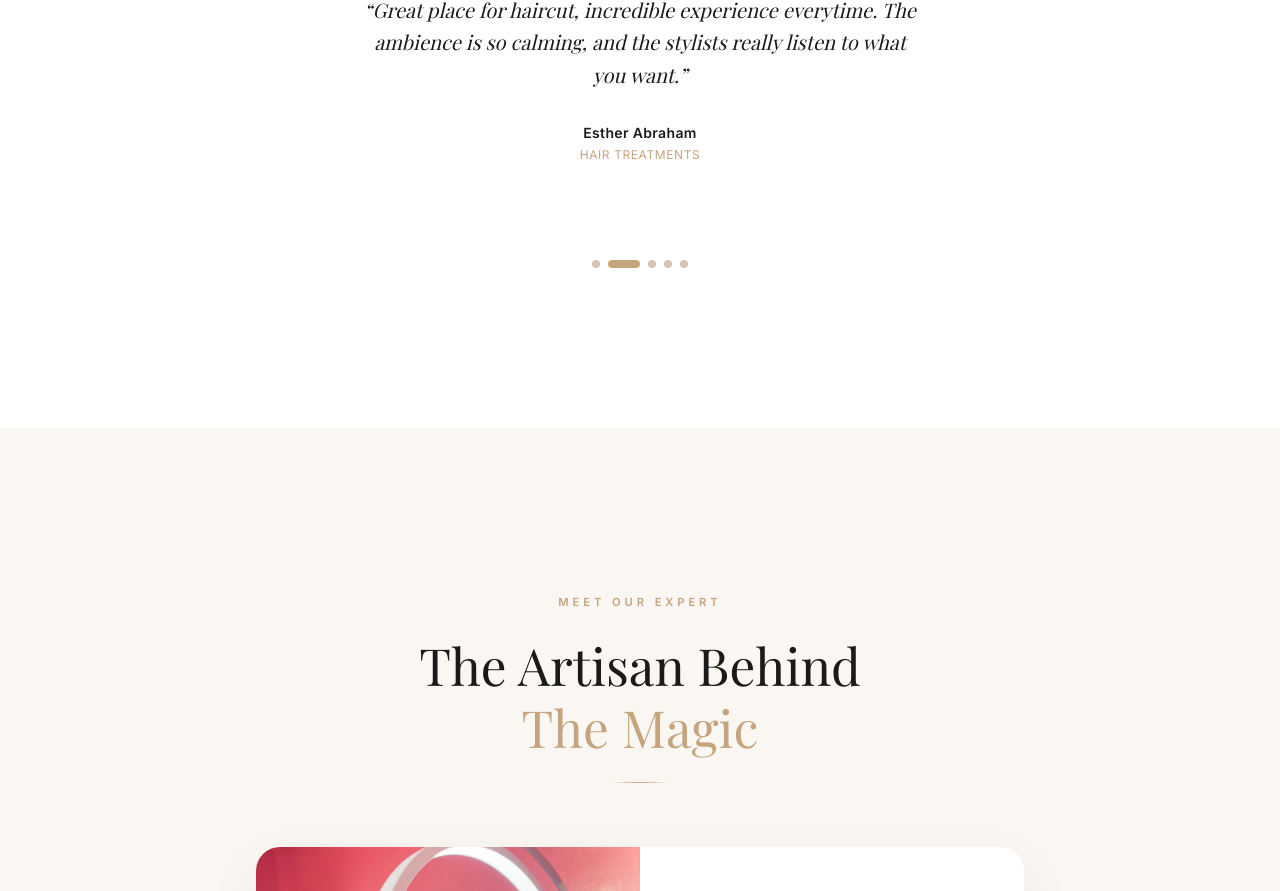
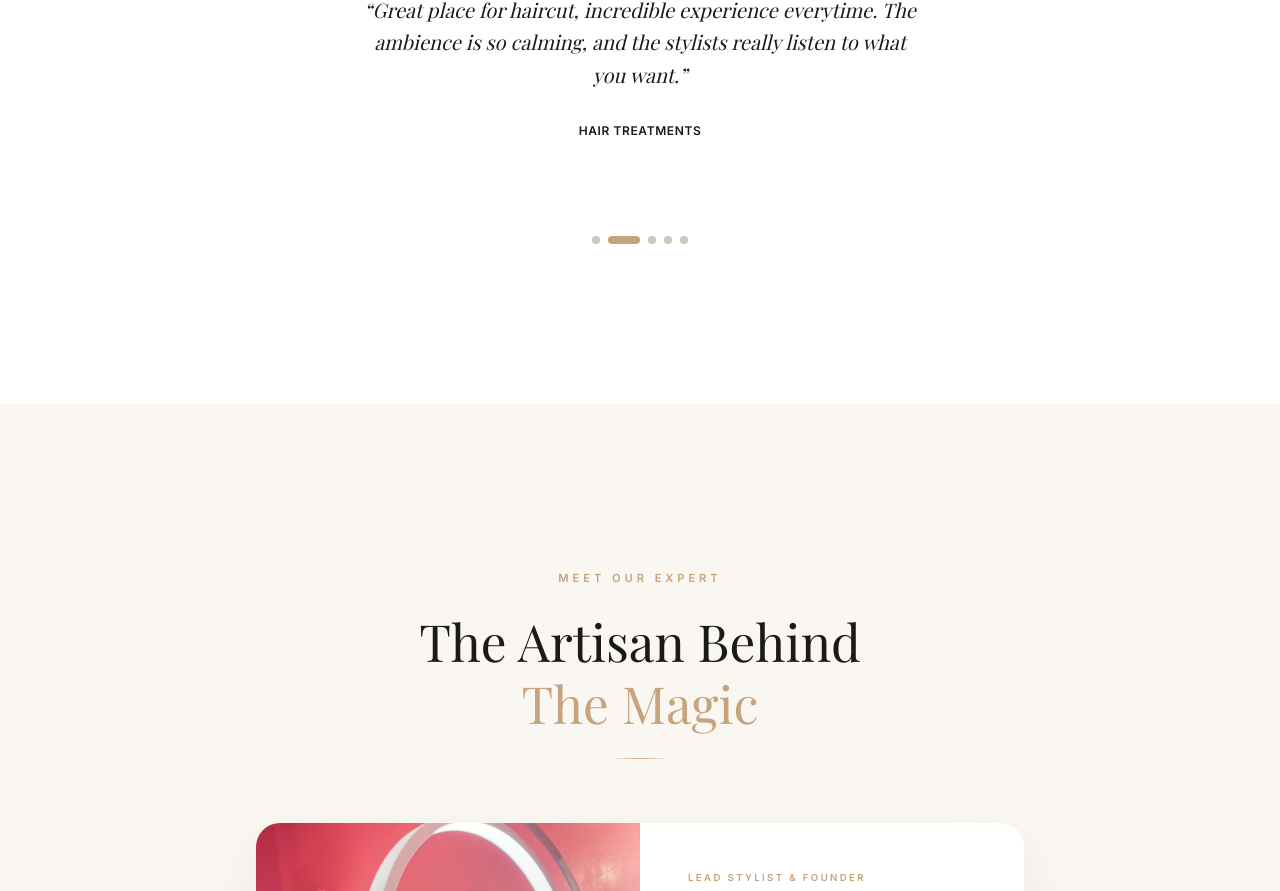
Before and after one commit to codejunkie-droid/isalo, a Next.js app: page / in a window 1280 px wide. Shown: the part 4338-5229 px from the top of the page. Built offline with nearby package versions, Linux system fonts and the light colour scheme; a web font is replaced by a local one.

Commit message:
fix: remove client names from testimonials for privacy

```diff
--- a/src/components/sections/Testimonials.tsx
+++ b/src/components/sections/Testimonials.tsx
@@ -132,14 +132,8 @@ export default function Testimonials() {
                   </p>
                   <div>
                     <p
-                      className="font-semibold text-sm tracking-wide"
+                      className="font-semibold text-xs tracking-wider uppercase"
                       style={{ color: "var(--color-charcoal)" }}
-                    >
-                      {t.name}
-                    </p>
-                    <p
-                      className="text-xs mt-1 tracking-wider uppercase"
-                      style={{ color: "var(--color-gold)" }}
                     >
                       {t.service}
                     </p>
```
